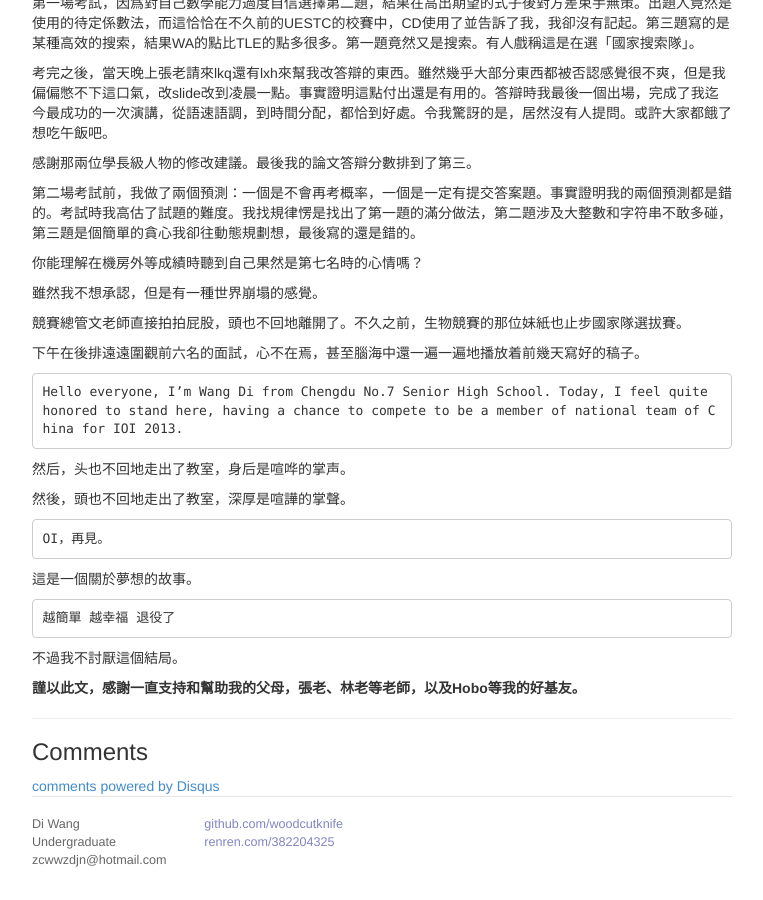
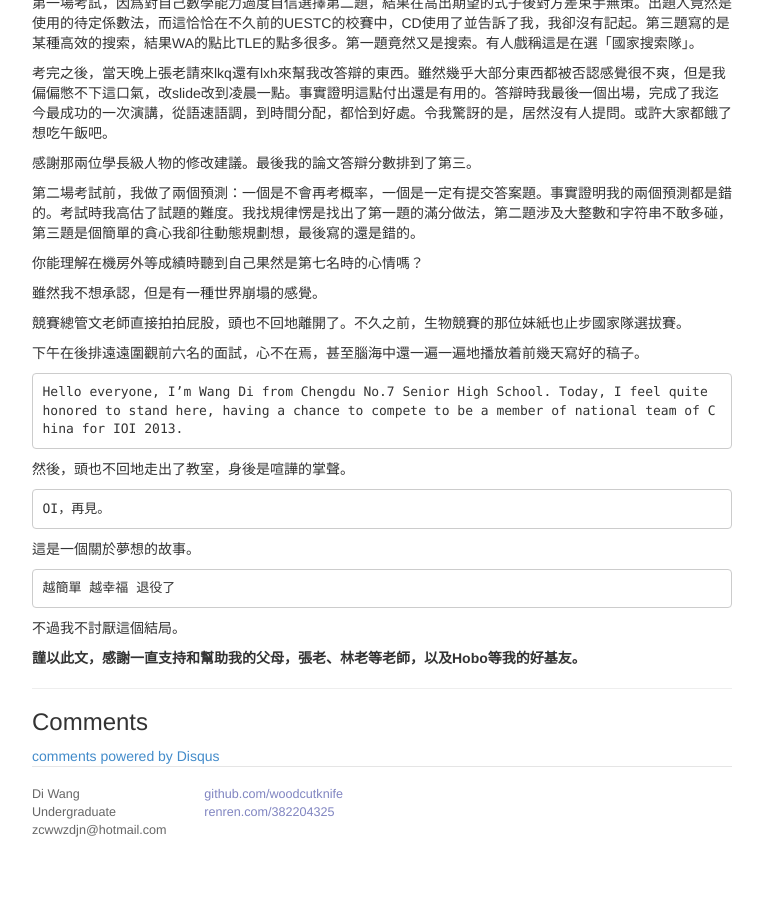
Before and after one commit to woodcutknife/woodcutknife.github.io, a Jekyll site: the page built from _posts/2013-04-10-oi.markdown, in a window 1280 px wide and 900 px high, scrolled down 11606 px. Shown: the whole window, without its empty margins (258-1021 px from the left). Built offline with Jekyll 4.4.1, drawn with Linux system fonts in a browser that asks for light colours; Markdown is read by kramdown in place of the engine named in the settings; comment, search, counter and statistics services are not loaded; after the commit the page ends 12476 px from its top, so only the background shows below that.

Commit message:
2013-04-10-oi.markdown modified

```diff
--- a/_posts/2013-04-10-oi.markdown
+++ b/_posts/2013-04-10-oi.markdown
@@ -528,9 +528,7 @@ CTSC提前到了4月。我的最後一戰便也提前了。
 
 	Hello everyone, I’m Wang Di from Chengdu No.7 Senior High School. Today, I feel quite honored to stand here, having a chance to compete to be a member of national team of China for IOI 2013.
 
-然后，头也不回地走出了教室，身后是喧哗的掌声。
-
-然後，頭也不回地走出了教室，深厚是喧譁的掌聲。
+然後，頭也不回地走出了教室，身後是喧譁的掌聲。
 
 	OI，再見。
 
```
